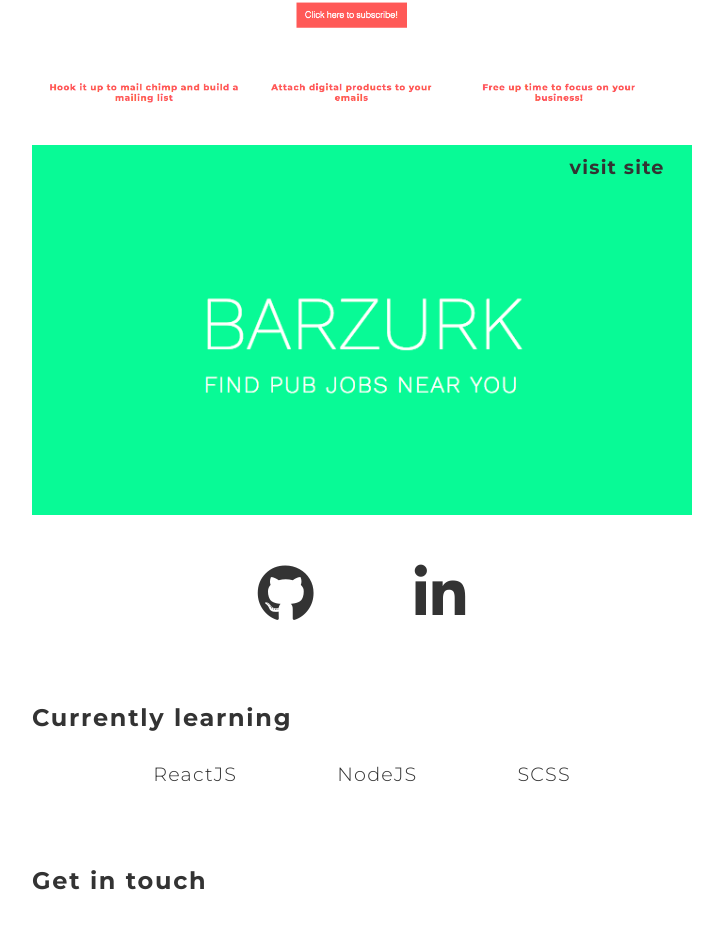
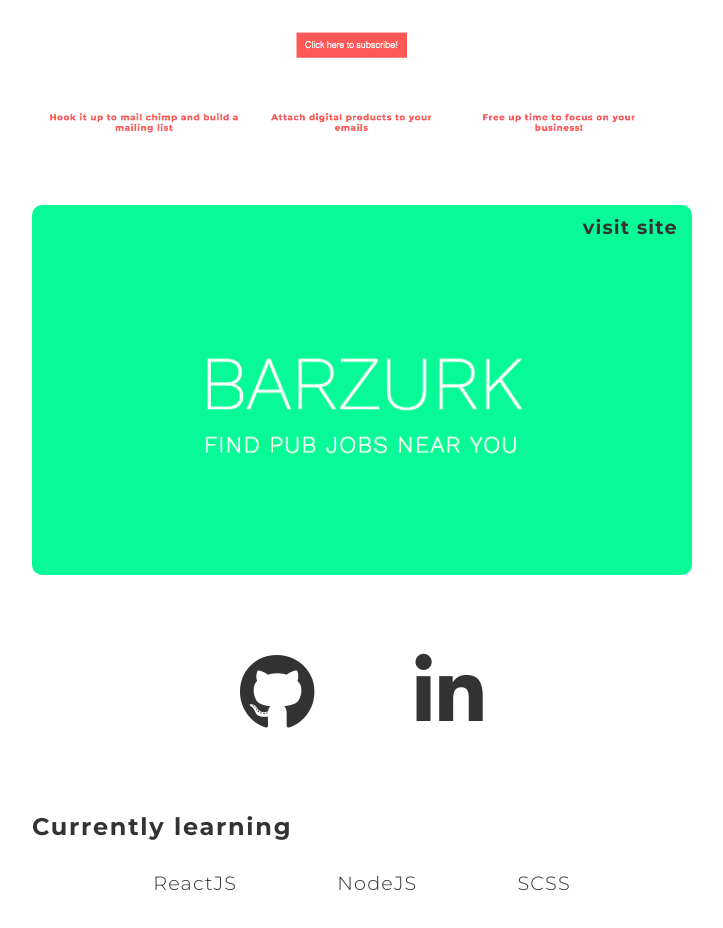
Before and after one commit to tjallen27/Portfolio, a React (Create React App) app: page / in a window 1280 px wide. Shown: the part 1174-2102 px from the top of the page, without its empty margins (298-1021 px from the left). Built offline with nearby package versions, Linux system fonts and the light colour scheme.

Commit message:
background object added to project component

```diff
--- a/src/App.css
+++ b/src/App.css
@@ -47,7 +47,8 @@ li {
 .projects li {
   width: 100%;
   height: 350px;
-  margin: 20px 0;
+  margin: 50px 0;
+  border-radius: 10px;
 }
 .projects li:nth-child(1n){
   background-position: center;
@@ -60,7 +61,7 @@ li {
 .projects a {
   position: relative;
   top: 0;
-  left: 80%;
+  left: 82%;
   background-color: none;
   color: #333;
   padding: .5em;
--- a/src/Components/Links.js
+++ b/src/Components/Links.js
@@ -5,11 +5,11 @@ export default class Links extends Component {
     const links = [
       {name: 'Github',
       url: 'https://www.github.com/tjallen27',
-      icon: <i className="fab fa-github fa-3x"></i>
+      icon: <i className="fab fa-github fa-4x"></i>
       },
       {name: 'LinkedIn',
       url: 'https://www.linkedin.com/in/tjallen27/',
-      icon: <i className="fab fa-linkedin-in fa-3x"></i>
+      icon: <i className="fab fa-linkedin-in fa-4x"></i>
       }
     ];
 
```
